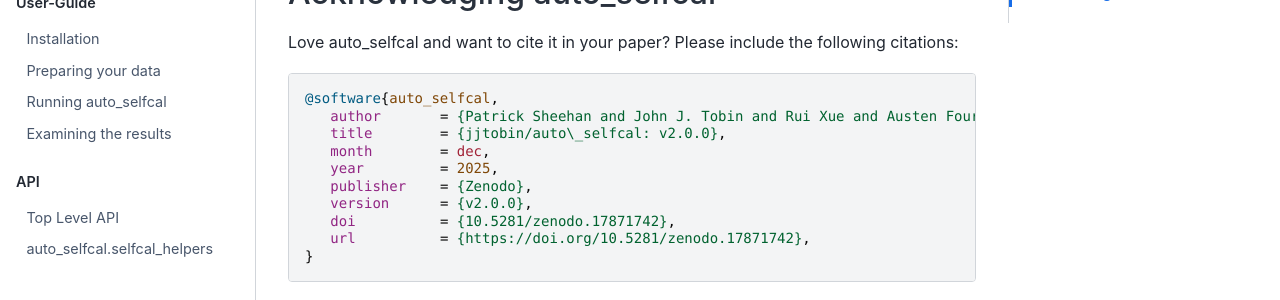
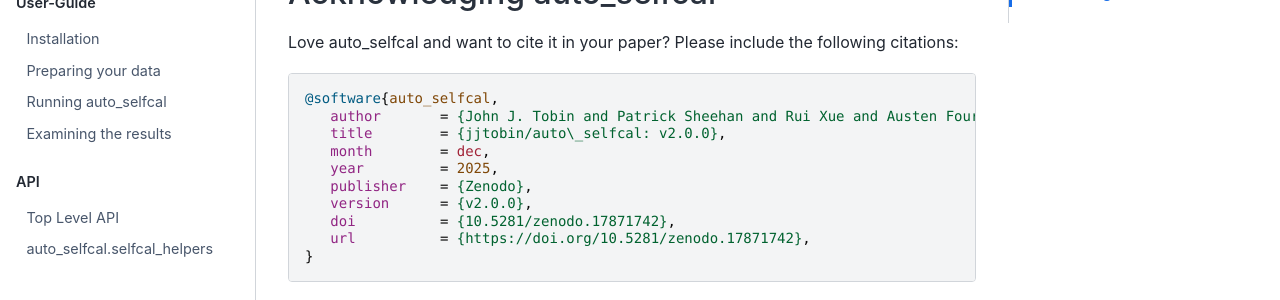
Before and after one commit to jjtobin/auto_selfcal, a Sphinx documentation site: the page built from docs/index.rst, in a window 1280 px wide and 900 px high, scrolled down 1045 px. Shown: the part 152-452 px from the top of the window. Built offline with Sphinx 7.4.7 and the Sphinx Book theme 1.1.4, drawn with Linux system fonts in a browser that asks for light colours.

```diff
--- a/docs/index.rst
+++ b/docs/index.rst
@@ -59,7 +59,7 @@ Love auto_selfcal and want to cite it in your paper? Please include the followin
 .. code-block:: bibtex
 
    @software{auto_selfcal,
-      author       = {Patrick Sheehan and John J. Tobin and Rui Xue and Austen Fourkas},
+      author       = {John J. Tobin and Patrick Sheehan and Rui Xue and Austen Fourkas},
       title        = {jjtobin/auto\_selfcal: v2.0.0},
       month        = dec,
       year         = 2025,
```
Also changed, not shown: README.md (+1 -1 lines).
